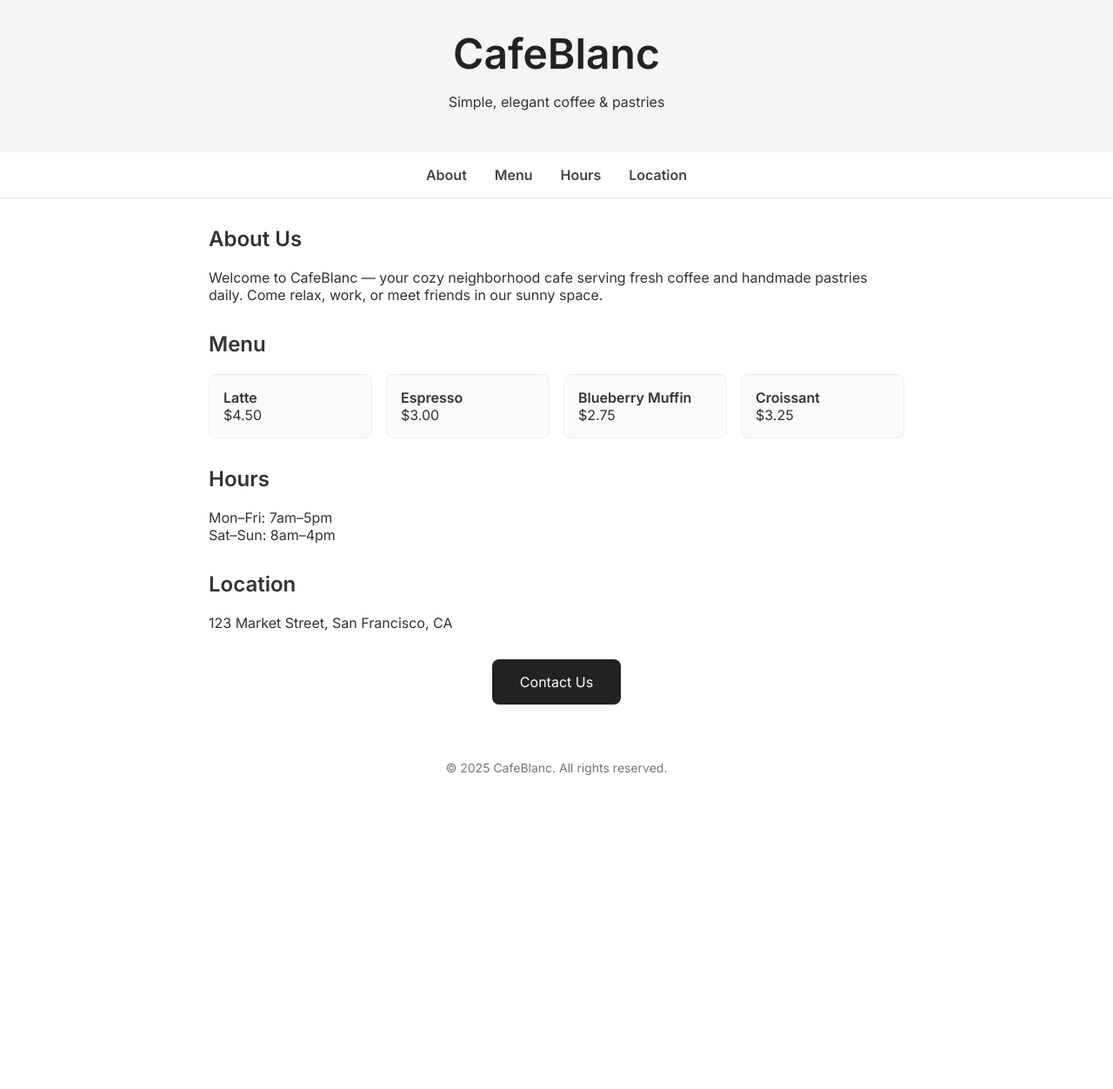
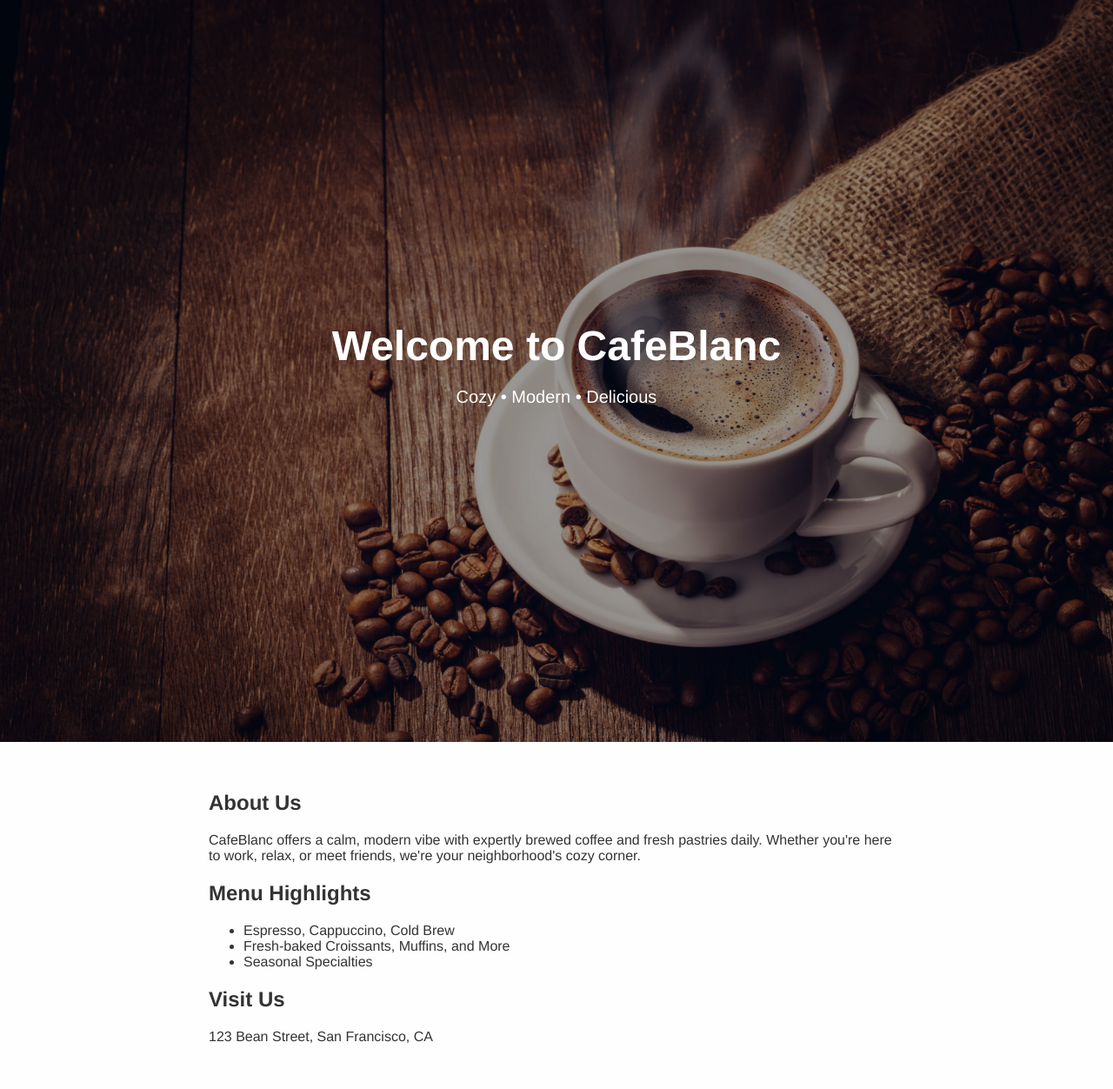
Before and after one commit to aw3s0m315t/CafeBlanc, a plain HTML site: page index.html in a window 1280 px wide. Shown: the top 1252 px of the page at 87% size. Before the commit the page ends 923 px from the top, so only its background shows below. Drawn offline with Linux system fonts and the light colour scheme.

Commit message:
Update index.html

```diff
--- a/index.html
+++ b/index.html
@@ -2,120 +2,73 @@
 <html lang="en">
 <head>
   <meta charset="UTF-8" />
-  <meta name="viewport" content="width=device-width, initial-scale=1.0" />
-  <title>CafeBlanc – Modern Cafe Template</title>
-  <link href="https://fonts.googleapis.com/css2?family=Inter:wght@400;600&display=swap" rel="stylesheet">
+  <meta name="viewport" content="width=device-width, initial-scale=1.0"/>
+  <title>CafeBlanc</title>
   <style>
     body {
+      font-family: 'Helvetica Neue', sans-serif;
       margin: 0;
-      font-family: 'Inter', sans-serif;
-      background-color: #ffffff;
+      background-color: #fefefe;
       color: #333;
     }
     header {
-      background-color: #f5f5f5;
-      padding: 2rem;
+      position: relative;
       text-align: center;
+      color: white;
     }
-    header h1 {
+    .hero-image {
+      width: 100%;
+      height: auto;
+      filter: brightness(60%);
+    }
+    .hero-text {
+      position: absolute;
+      top: 50%;
+      left: 50%;
+      transform: translate(-50%, -50%);
+    }
+    .hero-text h1 {
       font-size: 3rem;
       margin: 0;
-      color: #222;
     }
-    nav {
-      display: flex;
-      justify-content: center;
-      gap: 2rem;
-      padding: 1rem 0;
-      background-color: #fff;
-      border-bottom: 1px solid #ddd;
+    .hero-text p {
+      font-size: 1.25rem;
     }
-    nav a {
-      text-decoration: none;
-      color: #444;
-      font-weight: 600;
-    }
-    section {
+    main {
+      padding: 2rem;
       max-width: 800px;
-      margin: 2rem auto;
-      padding: 0 1rem;
-    }
-    .menu {
-      display: grid;
-      grid-template-columns: repeat(auto-fit, minmax(150px, 1fr));
-      gap: 1rem;
-    }
-    .menu-item {
-      background: #fafafa;
-      border: 1px solid #eee;
-      padding: 1rem;
-      border-radius: 8px;
-    }
-    .contact-button {
-      display: block;
-      width: fit-content;
-      margin: 2rem auto;
-      padding: 1rem 2rem;
-      background-color: #222;
-      color: #fff;
-      border: none;
-      border-radius: 8px;
-      font-size: 1rem;
-      text-decoration: none;
+      margin: auto;
     }
     footer {
       text-align: center;
-      padding: 2rem 1rem;
-      font-size: 0.875rem;
-      color: #777;
+      padding: 1rem;
+      background-color: #f1f1f1;
+      margin-top: 2rem;
     }
   </style>
 </head>
 <body>
   <header>
-    <h1>CafeBlanc</h1>
-    <p>Simple, elegant coffee & pastries</p>
+    <img src="coffee.jpg" alt="Coffee" class="hero-image">
+    <div class="hero-text">
+      <h1>Welcome to CafeBlanc</h1>
+      <p>Cozy • Modern • Delicious</p>
+    </div>
   </header>
-  <nav>
-    <a href="#about">About</a>
-    <a href="#menu">Menu</a>
-    <a href="#hours">Hours</a>
-    <a href="#location">Location</a>
-  </nav>
-  <section id="about">
+  <main>
     <h2>About Us</h2>
-    <p>Welcome to CafeBlanc — your cozy neighborhood cafe serving fresh coffee and handmade pastries daily. Come relax, work, or meet friends in our sunny space.</p>
-  </section>
-  <section id="menu">
-    <h2>Menu</h2>
-    <div class="menu">
-      <div class="menu-item">
-        <strong>Latte</strong><br>$4.50
-      </div>
-      <div class="menu-item">
-        <strong>Espresso</strong><br>$3.00
-      </div>
-      <div class="menu-item">
-        <strong>Blueberry Muffin</strong><br>$2.75
-      </div>
-      <div class="menu-item">
-        <strong>Croissant</strong><br>$3.25
-      </div>
-    </div>
-  </section>
-  <section id="hours">
-    <h2>Hours</h2>
-    <p>Mon–Fri: 7am–5pm<br>Sat–Sun: 8am–4pm</p>
-  </section>
-  <section id="location">
-    <h2>Location</h2>
-    <p>123 Market Street, San Francisco, CA</p>
-  </section>
-
-  <a href="mailto:youremail@example.com?subject=Contact%20CafeBlanc" class="contact-button">Contact Us</a>
-
+    <p>CafeBlanc offers a calm, modern vibe with expertly brewed coffee and fresh pastries daily. Whether you're here to work, relax, or meet friends, we're your neighborhood's cozy corner.</p>
+    <h2>Menu Highlights</h2>
+    <ul>
+      <li>Espresso, Cappuccino, Cold Brew</li>
+      <li>Fresh-baked Croissants, Muffins, and More</li>
+      <li>Seasonal Specialties</li>
+    </ul>
+    <h2>Visit Us</h2>
+    <p>123 Bean Street, San Francisco, CA</p>
+  </main>
   <footer>
-    &copy; 2025 CafeBlanc. All rights reserved.
+    <p>&copy; 2025 CafeBlanc. All rights reserved.</p>
   </footer>
 </body>
 </html>
```
